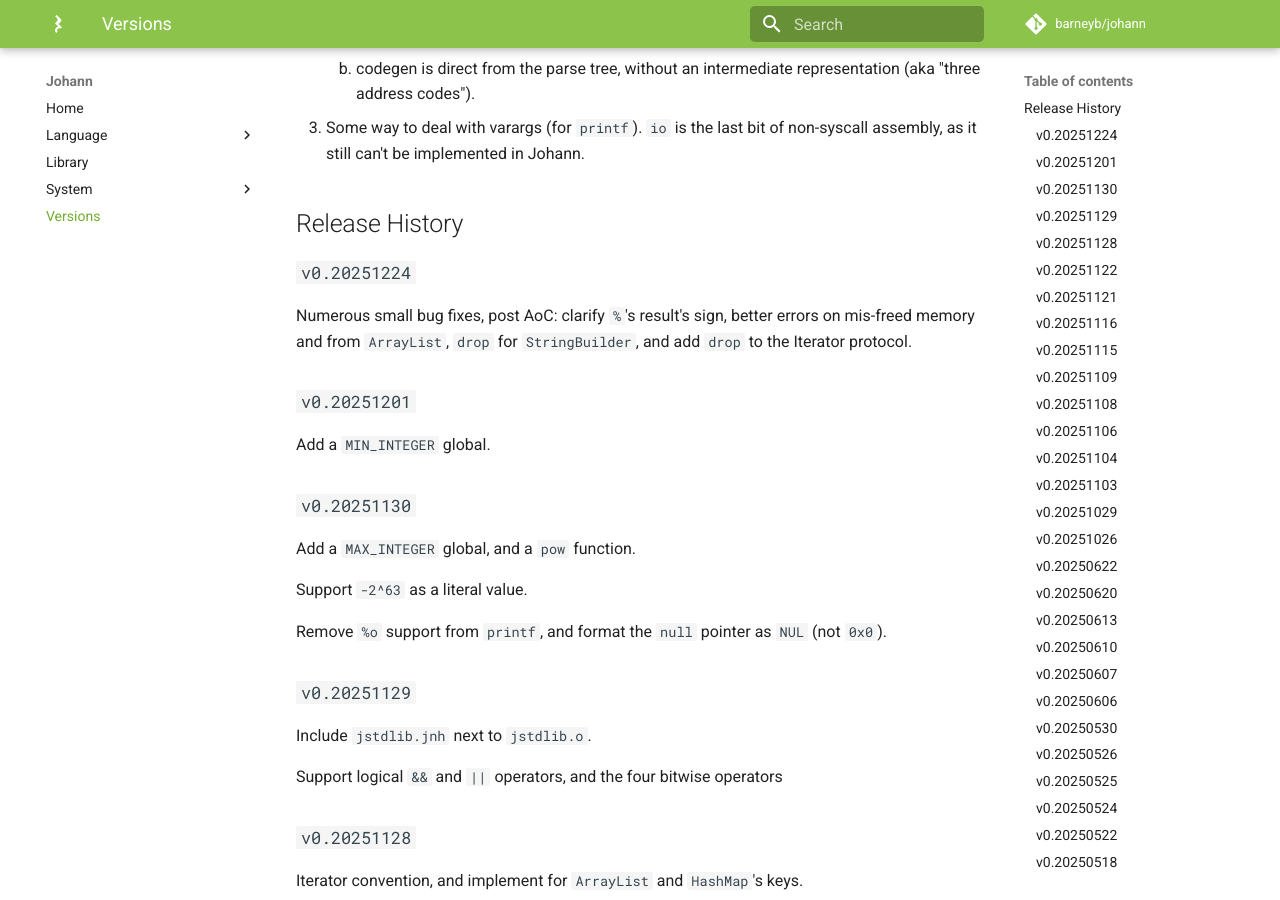
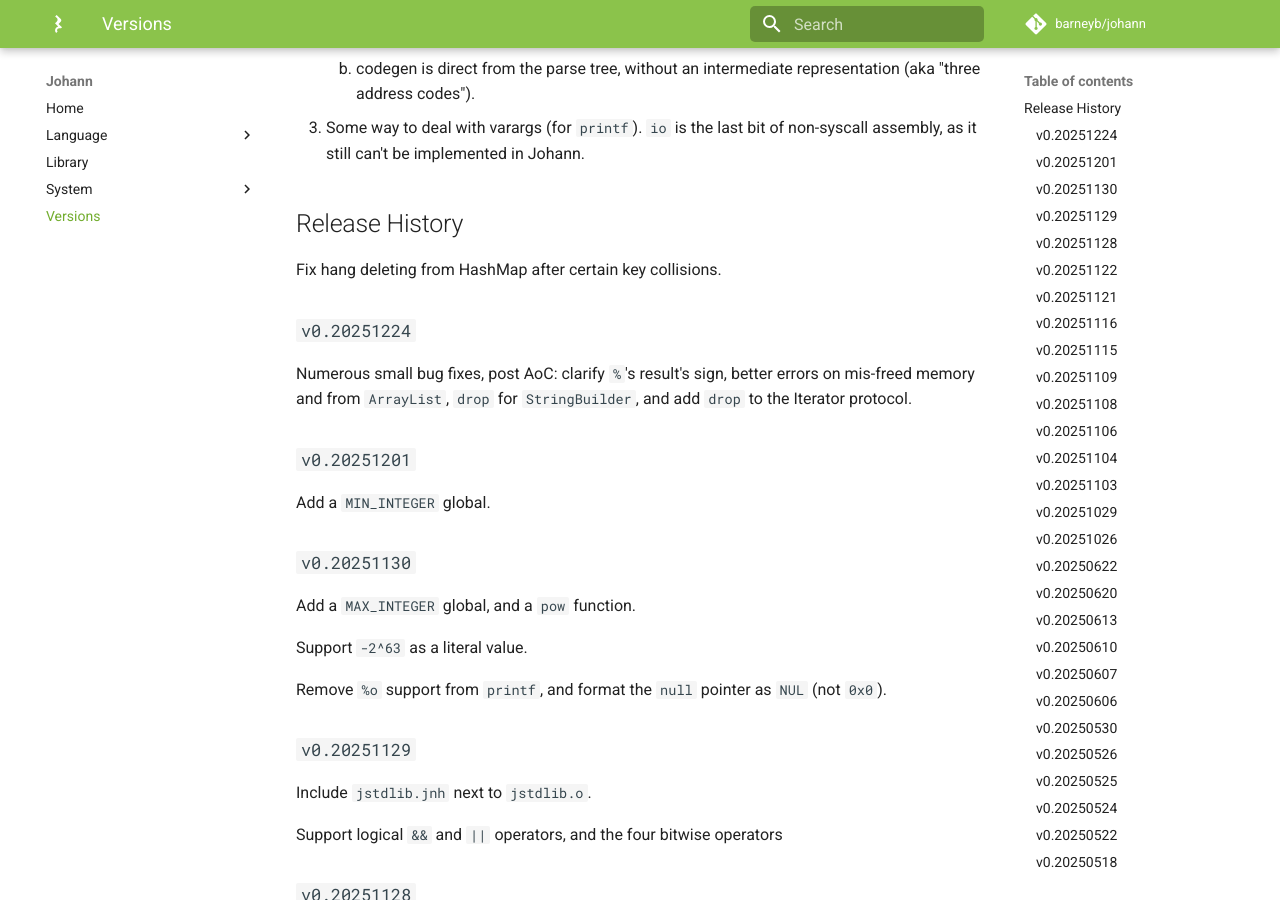
Before and after one commit to barneyb/johann, an MkDocs documentation site: the page built from documentation/docs/versions/index.md, in a window 1280 px wide and 900 px high, scrolled down 543 px. Built offline with MkDocs 1.6.1 and Material for MkDocs 9.7.7, drawn with Linux system fonts in a browser that asks for light colours; comment, search, counter and statistics services are not loaded.

Commit message:
don't hang or leak memory deleting from a multi-entry HashMap bucket

```diff
--- a/documentation/docs/versions/index.md
+++ b/documentation/docs/versions/index.md
@@ -20,6 +20,8 @@ A few things remain before 1.0:
 ## Release History
 
 [//]: # (### Bleeding Edge)
+
+Fix hang deleting from HashMap after certain key collisions.
 
 ### `v0.20251224`
 
```
Also changed, not shown: 3 other files.
